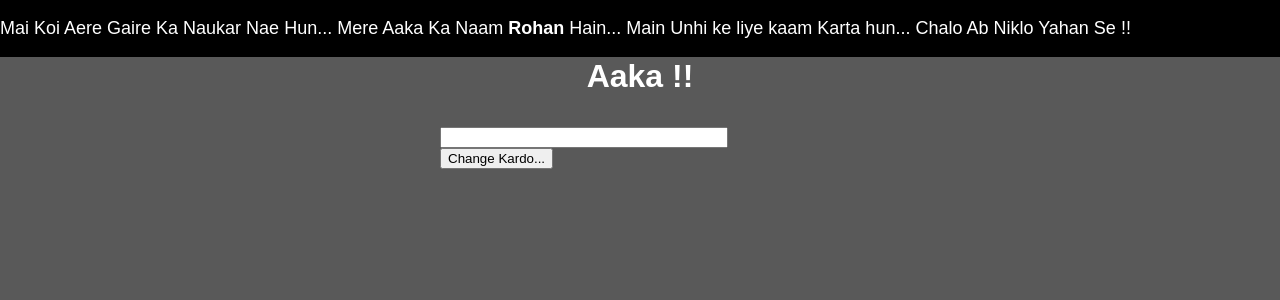
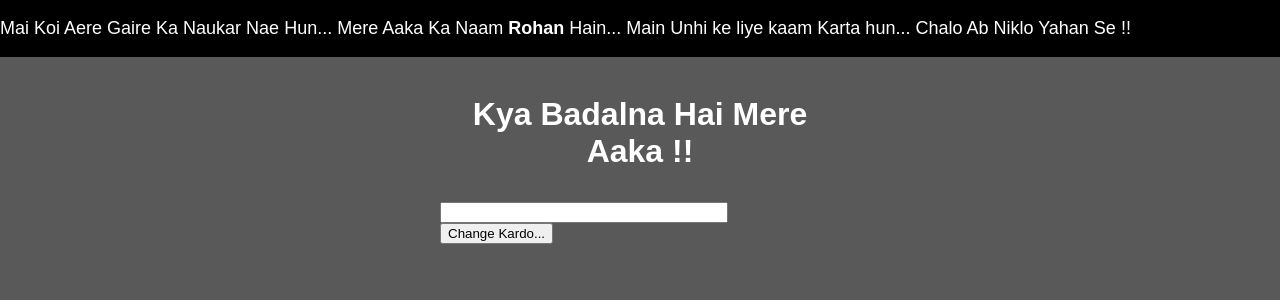
Before and after one commit to MartyMiniac/Naukar, a Flask app: template templates/update.html in a window 1280 px wide. Shown: the top 300 px of the page. Run offline with Flask 2, Linux system fonts and the light colour scheme; the template is opened without the code that fills it, so the values that code supplies are empty.

Commit message:
Update update.html

```diff
--- a/templates/update.html
+++ b/templates/update.html
@@ -7,8 +7,13 @@
 {% endblock %}
 
 {% block body %}
+<div class="foot">
+    <p style="font-size: large;">
+        Mai Koi Aere Gaire Ka Naukar Nae Hun... Mere Aaka Ka Naam <strong>Rohan</strong> Hain... Main Unhi ke liye kaam Karta hun... Chalo Ab Niklo Yahan Se !!
+    </p>
+</div>
 <div class="content">
-    <h1>Kya Badalna Hai Mere Aaka !!</h1>
+    <h1 class="naukarhead">Kya Badalna Hai Mere Aaka !!</h1>
 
     <div class="form">
         <form action="/update/{{ task['_id'] }}" method="POST">
@@ -17,11 +22,4 @@
         </form>
     </div>
 </div>
-<footer>
-    <div class="foot">
-        <p style="font-size: large;">
-            Mai Koi Aere Gaire Ka Naukar Nae Hun... Mere Aaka Ka Naam <strong>Rohan</strong> Hain... Main Unhi ke liye kaam Karta hun... Chalo Ab Niklo Yahan Se !!
-        </p>
-    </div>
-</footer>
 {% endblock %}
```
